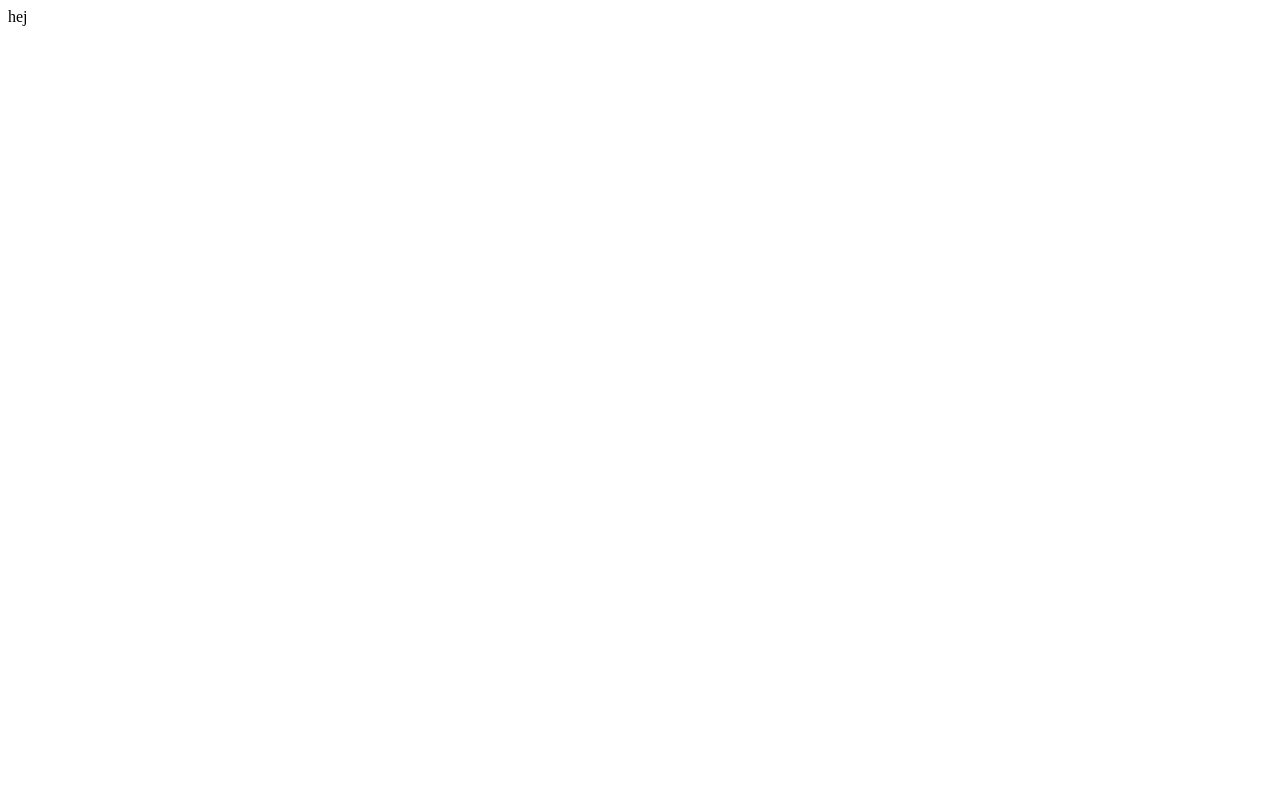
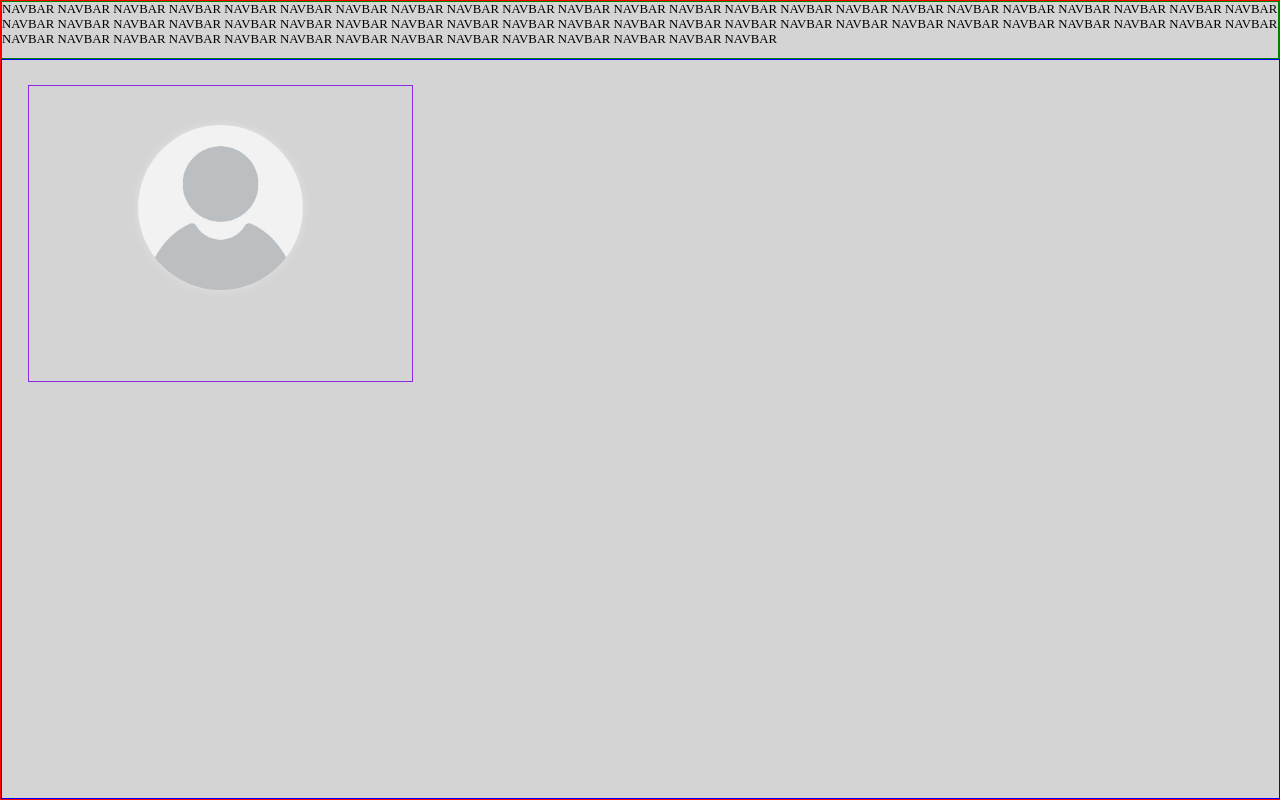
Before and after one commit to infoshareacademy/jfdzr13-team-lospollos, a React (Vite) app in the folder los-urlopos/: page / in a window 1280 px wide. Built offline with nearby package versions, Linux system fonts and the light colour scheme.

Commit message:
added example navbar, components for userPanel  & userComponent layout

```diff
--- /dev/null
+++ b/los-urlopos/src/App.module.css
@@ -0,0 +1,7 @@
+.mainContainer {
+  position: absolute;
+  margin: 0;
+  padding: 0;
+  width: 99.85vw;
+  height: 99.69vh;
+}
--- a/los-urlopos/src/App.tsx
+++ b/los-urlopos/src/App.tsx
@@ -1,7 +1,13 @@
-import "./App.css";
+import styles from "./App.module.css";
+
+import { UserPanel } from "./components/UserPanel/UserPanel";
 
 function App() {
-  return <>hej</>;
+  return (
+    <div className={styles.mainContainer}>
+      <UserPanel />
+    </div>
+  );
 }
 
 export default App;
--- /dev/null
+++ b/los-urlopos/src/components/UserPanel/ListComponent/ListComponent.tsx
@@ -0,0 +1,6 @@
+import React from "react";
+import styles from "./listComponent.module.css";
+
+export function ListComponent() {
+  return <></>;
+}
--- /dev/null
+++ b/los-urlopos/src/components/UserPanel/UserComponent/UserComponent.tsx
@@ -0,0 +1,43 @@
+import React, { useEffect, useState } from "react";
+import styles from "./userComponent.module.css";
+import pfp from "../../../images/Unknown_person.jpg";
+
+export function UserComponent() {
+  const [profileImage, setProfileImage] = useState<string>(pfp);
+
+  useEffect(() => {
+    const savedImage = localStorage.getItem("profileImage");
+    if (savedImage) {
+      setProfileImage(savedImage);
+    }
+  }, []);
+
+  const loadFile = (event: React.ChangeEvent<HTMLInputElement>) => {
+    const image = document.getElementById("output") as HTMLImageElement;
+    if (event.target.files && event.target.files[0]) {
+      const imageUrl = URL.createObjectURL(event.target.files[0]);
+      image.src = imageUrl;
+      setProfileImage(imageUrl);
+      localStorage.setItem("profileImage", imageUrl);
+    }
+  };
+
+  return (
+    <div className={styles.profilePictureWrapper}>
+      <div className={styles.profilePictureCont}>
+        <label className={styles.label} htmlFor="file">
+          <span className="glyphicon glyphicon-camera"></span>
+          <span className="changeImage">Change Image</span>
+        </label>
+        <input id="file" type="file" onChange={loadFile} />
+        <img
+          className={styles.profilePicture}
+          src={profileImage}
+          id="output"
+          width="200"
+          alt="Profile"
+        />
+      </div>
+    </div>
+  );
+}
--- /dev/null
+++ b/los-urlopos/src/components/UserPanel/UserComponent/userComponent.module.css
@@ -0,0 +1,59 @@
+.profilePictureWrapper {
+  border: 1px solid blueviolet;
+  display: flex;
+  justify-content: center;
+  height: 40%;
+  width: 30%;
+  margin-top: 2%;
+  margin-left: 2%;
+  position: relative;
+}
+
+.profilePictureCont {
+  position: relative;
+  width: 165px;
+  height: 165px;
+  display: flex;
+  margin-top: 10%;
+}
+
+.profilePictureCont input {
+  display: none;
+}
+
+.profilePicture {
+  width: 165px;
+  height: 165px;
+  object-fit: cover;
+  border-radius: 100px;
+  box-shadow: 0 0 10px 0 rgba(255, 255, 255, 0.35);
+}
+
+.label {
+  position: absolute;
+  width: 165px;
+  height: 165px;
+  display: flex;
+  justify-content: center;
+  align-items: center;
+  cursor: pointer;
+  background-color: transparent;
+  transition: background-color 0.2s ease-in-out;
+  border-radius: 100px;
+  color: transparent;
+}
+
+.label:hover {
+  background-color: rgba(0, 0, 0, 0.8);
+  color: white;
+}
+
+.changeImage {
+  display: inline-flex;
+  padding: 0.2em;
+  height: 2em;
+}
+
+.glyphicon-camera {
+  margin-right: 5px;
+}
--- /dev/null
+++ b/los-urlopos/src/components/UserPanel/UserPanel.tsx
@@ -0,0 +1,23 @@
+import React from "react";
+import styles from "./userPanel.module.css";
+import { UserComponent } from "./UserComponent/UserComponent";
+import { ListComponent } from "./ListComponent/ListComponent";
+
+export function UserPanel() {
+  return (
+    <div className={styles.mainContainer}>
+      <div className={styles.devNavbar}>
+        NAVBAR NAVBAR NAVBAR NAVBAR NAVBAR NAVBAR NAVBAR NAVBAR NAVBAR NAVBAR
+        NAVBAR NAVBAR NAVBAR NAVBAR NAVBAR NAVBAR NAVBAR NAVBAR NAVBAR NAVBAR
+        NAVBAR NAVBAR NAVBAR NAVBAR NAVBAR NAVBAR NAVBAR NAVBAR NAVBAR NAVBAR
+        NAVBAR NAVBAR NAVBAR NAVBAR NAVBAR NAVBAR NAVBAR NAVBAR NAVBAR NAVBAR
+        NAVBAR NAVBAR NAVBAR NAVBAR NAVBAR NAVBAR NAVBAR NAVBAR NAVBAR NAVBAR
+        NAVBAR NAVBAR NAVBAR NAVBAR NAVBAR NAVBAR NAVBAR NAVBAR NAVBAR NAVBAR
+      </div>
+      <div className={styles.userAndListContainer}>
+        <UserComponent />
+        <ListComponent />
+      </div>
+    </div>
+  );
+}
--- /dev/null
+++ b/los-urlopos/src/components/UserPanel/userPanel.module.css
@@ -0,0 +1,24 @@
+.mainContainer {
+  width: 100%;
+  height: 100%;
+  background-color: rgb(212, 212, 212);
+  border: 1px solid red;
+  margin: 0;
+  padding: 0;
+  position: absolute;
+  display: flex;
+  flex-direction: column;
+  align-self: center;
+}
+
+.devNavbar {
+  border: 1px solid green;
+  height: 7%;
+  font-size: 1vw;
+}
+
+.userAndListContainer {
+  border: 1px blue solid;
+  height: 92.5%;
+  width: 99.9%;
+}
--- a/los-urlopos/src/index.css
+++ b/los-urlopos/src/index.css
@@ -0,0 +1,8 @@
+* {
+  margin: 0;
+  padding: 0;
+}
+
+body {
+  background-color: rgb(212, 212, 212);
+}
```
Also changed, not shown: los-urlopos/src/components/UserPanel/ListComponent/listComponent.module.css (added), los-urlopos/src/images/Unknown_person.jpg (added), 1 other file (tests, documents, lock files or other folders).
